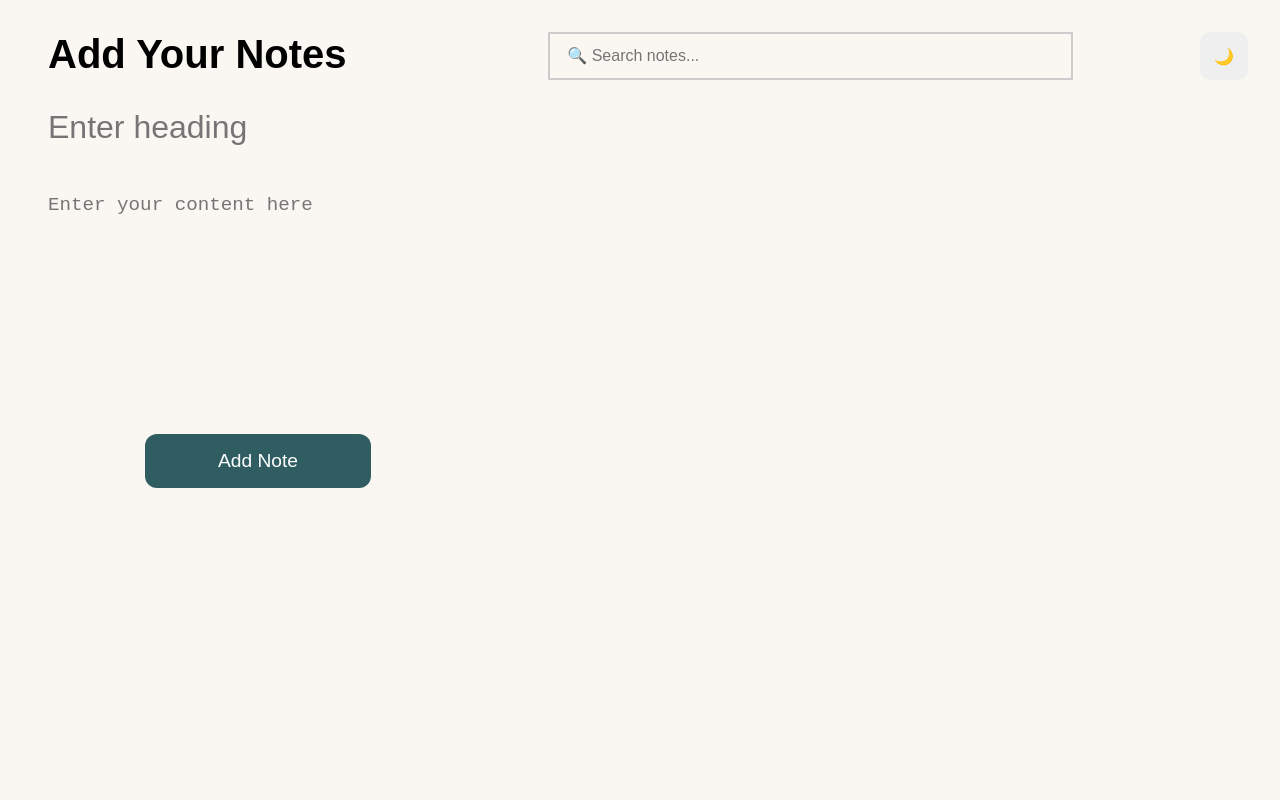
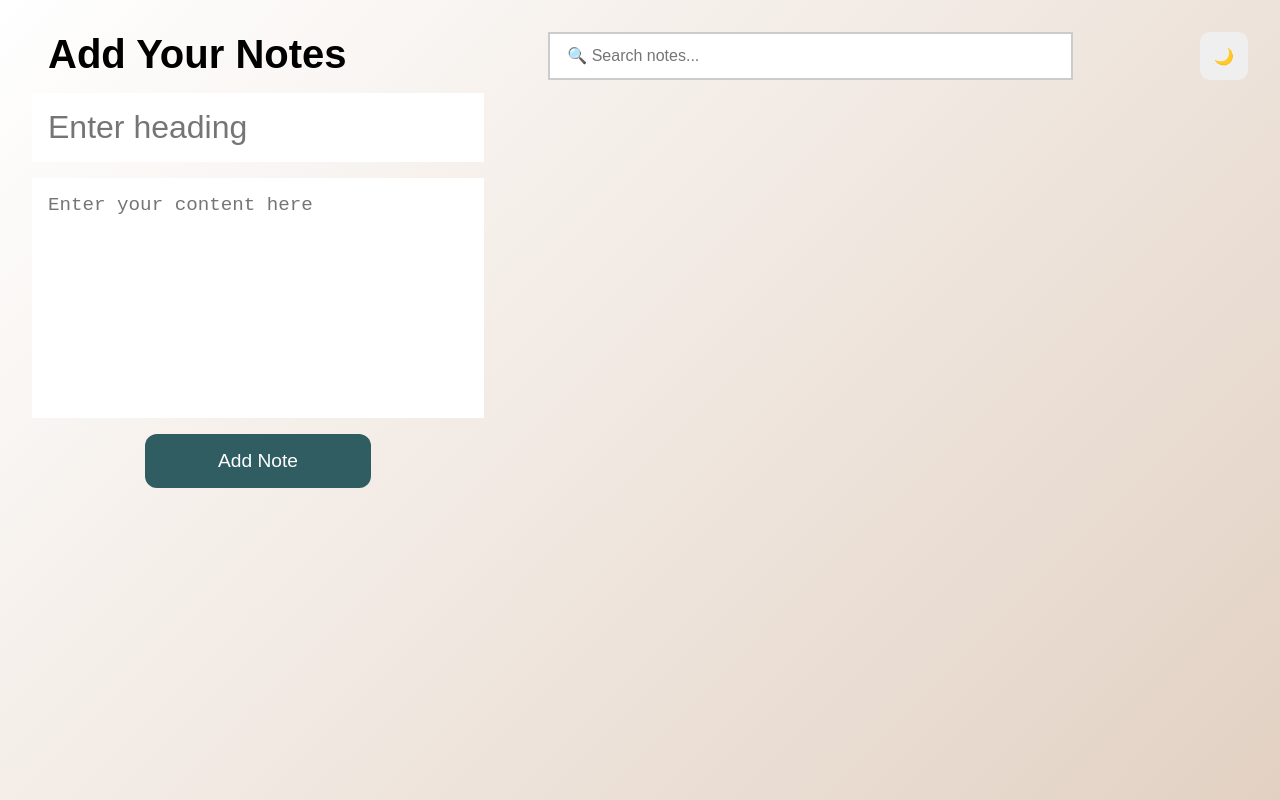
Before and after one commit to Shreya-103/Notes-App, a React (Vite) app: page / in a window 1280 px wide. Built offline with nearby package versions, Linux system fonts and the light colour scheme.

Commit message:
UI color updated

```diff
--- a/src/index.css
+++ b/src/index.css
@@ -5,7 +5,13 @@
 }
 
 body {
-  background: #faf7f2;
+  /* background: #faf7f2; */
+  background: linear-gradient(
+    135deg,
+    #ffff,
+    #e2d1c3
+  );
+  color: black;
   min-height: 100vh;
   transition: 0.4s;
   font-family: sans-serif;
@@ -31,7 +37,7 @@ form {
 input,
 textarea {
   border: none;
-  background: #faf7f2;
+  background: #ffffff;
   transition: 0.3s;
 }
 
@@ -228,6 +234,9 @@ form button:hover {
   background: #43ae95;
   color: black;
 }
+.dark button{
+  background-color: #2f5d62;
+}
 
 @keyframes fadeIn {
   from {
```
Also changed, not shown: src/App.jsx (+3 -7 lines).
